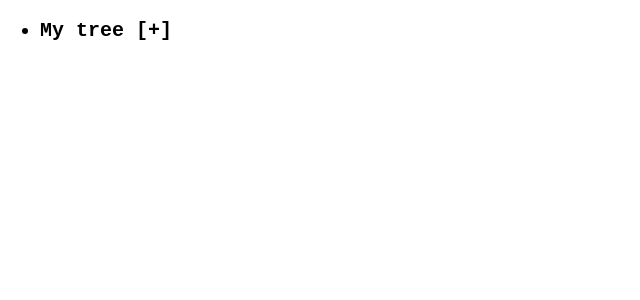
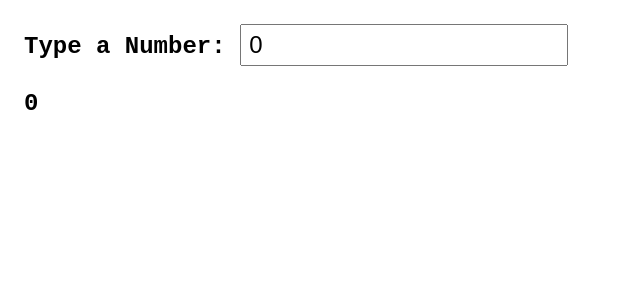
Before and after one commit to wsyinchao/web-exercise, a Vue app in the folder vue-examples/other-practicals/: page / in a window 1280 px wide. Shown: the top 300 px of the page, without its empty margins (0-640 px from the left). Built offline with nearby package versions, Linux system fonts and the light colour scheme; the HTML template or start-up script is replaced by a standard one.

Commit message:
An example of tween number.

```diff
--- a/vue-examples/other-practicals/package.json
+++ b/vue-examples/other-practicals/package.json
@@ -11,6 +11,7 @@
     "type-check": "vue-tsc --build"
   },
   "dependencies": {
+    "gsap": "^3.14.2",
     "lodash": "^4.17.23",
     "marked": "^17.0.4",
     "vue": "^3.5.29"
--- a/vue-examples/other-practicals/src/App.vue
+++ b/vue-examples/other-practicals/src/App.vue
@@ -10,6 +10,8 @@ import KeepAliveComponent from './components/KeepAliveComponent.vue'
 import GridComponent from './components/GridComponent.vue'
 import GridComponent2 from './components/GridComponent2.vue'
 import TreeComponent from './components/TreeComponent.vue'
+import Animation from './components/Animation.vue'
+import Animation2 from './components/Animation2.vue'
 
 // It worked as expected
 // import { showMsgBox } from './utilities/showMsgBox'
@@ -35,7 +37,9 @@ import TreeComponent from './components/TreeComponent.vue'
 
     <!-- <GridComponent2 /> -->
 
-    <TreeComponent />
+    <!-- <TreeComponent /> -->
+
+    <Animation />
 </template>
 
 <style scoped></style>
--- /dev/null
+++ b/vue-examples/other-practicals/src/components/Animation.vue
@@ -0,0 +1,66 @@
+<script setup lang="ts">
+import { reactive, ref, watch } from 'vue'
+
+import gsap from 'gsap'
+
+const number = ref(0)
+const tweened = reactive({
+    // A ref is automatically unwrapped when accessed
+    // as a property of a reactive object, so we can directly use number instead of number.value
+    // ////
+    // About unwrapping,
+    // see https://cn.vuejs.org/guide/essentials/reactivity-fundamentals.html#additional-ref-unwrapping-details
+    number: 0,
+})
+
+watch(number, (newValue) => {
+    gsap.to(tweened, {
+        duration: 0.5,
+        number: Number(newValue) || 0,
+    })
+})
+
+/**
+ * to-do list
+ * - what is the difference between ref and reactive?
+ * - how to use gsap in both Vue and vanilla JS?
+ * - how to use the watch function in Vue to watch for changes in a ref or reactive object?
+ */
+
+/**
+ * ref:
+ * It takes the argument and returns it wrapped within a ref object
+ * with a value property that holds the inner value.
+ * It's implementation uses a getter and setter
+ * to track changes to the value property and trigger updates when it changes.
+ *
+ * reactive:
+ * It takes an object and returns a reactive proxy of that object.
+ * The reactive proxy tracks changes to the properties of the object
+ * and triggers updates when any of those properties change.
+ *
+ * The document at here https://cn.vuejs.org/guide/extras/reactivity-in-depth.html
+ */
+</script>
+
+<template>
+    <div class="root">
+        Type a Number:
+        <input type="number" name="number" id="number" v-model="number" />
+        <!-- <p>{{ tweened.number.toFixed(0) }}</p> -->
+        <p>{{ tweened.number.toFixed(0) }}</p>
+    </div>
+</template>
+
+<style lang="css" scoped>
+.root {
+    padding: 1em;
+    font-size: 1.5em;
+    font-weight: bold;
+}
+
+input {
+    padding: 0.2em 0.3em;
+    font-size: inherit;
+}
+</style>
--- /dev/null
+++ b/vue-examples/other-practicals/src/components/Animation2.vue
@@ -0,0 +1,41 @@
+<script setup lang="ts">
+import { reactive, ref, watch } from 'vue'
+
+import gsap from 'gsap'
+
+const number = ref(0)
+// const tweened = reactive({
+//     number: 0,
+// })
+// Using ref instead of reactive to make it work
+const tweened = ref(number.value)
+
+watch(number, (newValue) => {
+    gsap.to(tweened, {
+        duration: 0.5,
+        value: Number(newValue) || 0,
+    })
+})
+</script>
+
+<template>
+    <div class="root">
+        Type a Number:
+        <input type="number" name="number" id="number" v-model="number" />
+        <!-- <p>{{ tweened.number.toFixed(0) }}</p> -->
+        <p>{{ tweened.toFixed(0) }}</p>
+    </div>
+</template>
+
+<style lang="css" scoped>
+.root {
+    padding: 1em;
+    font-size: 1.5em;
+    font-weight: bold;
+}
+
+input {
+    padding: 0.2em 0.3em;
+    font-size: inherit;
+}
+</style>
```
Also changed, not shown: 1 other file (tests, documents, lock files or other folders).
